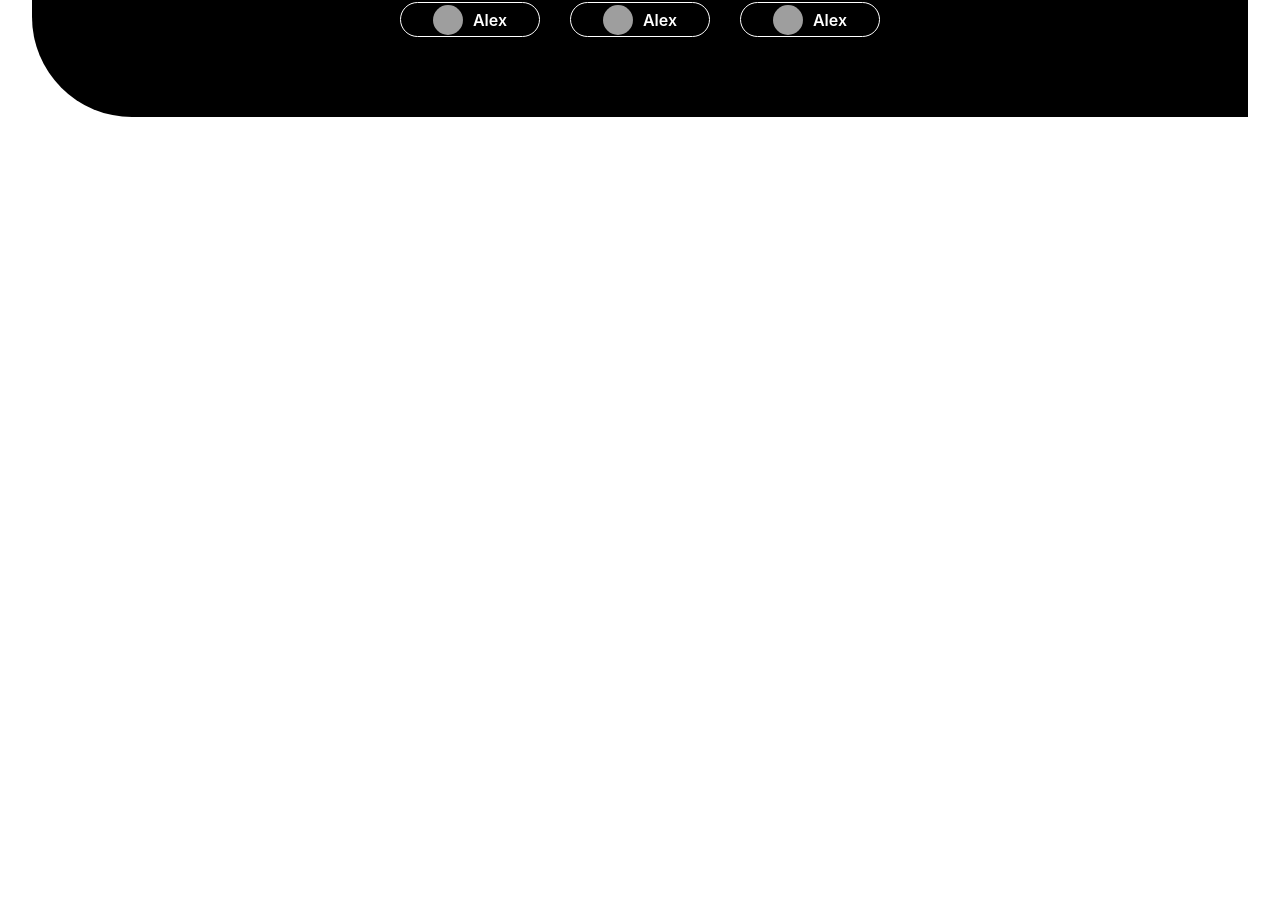
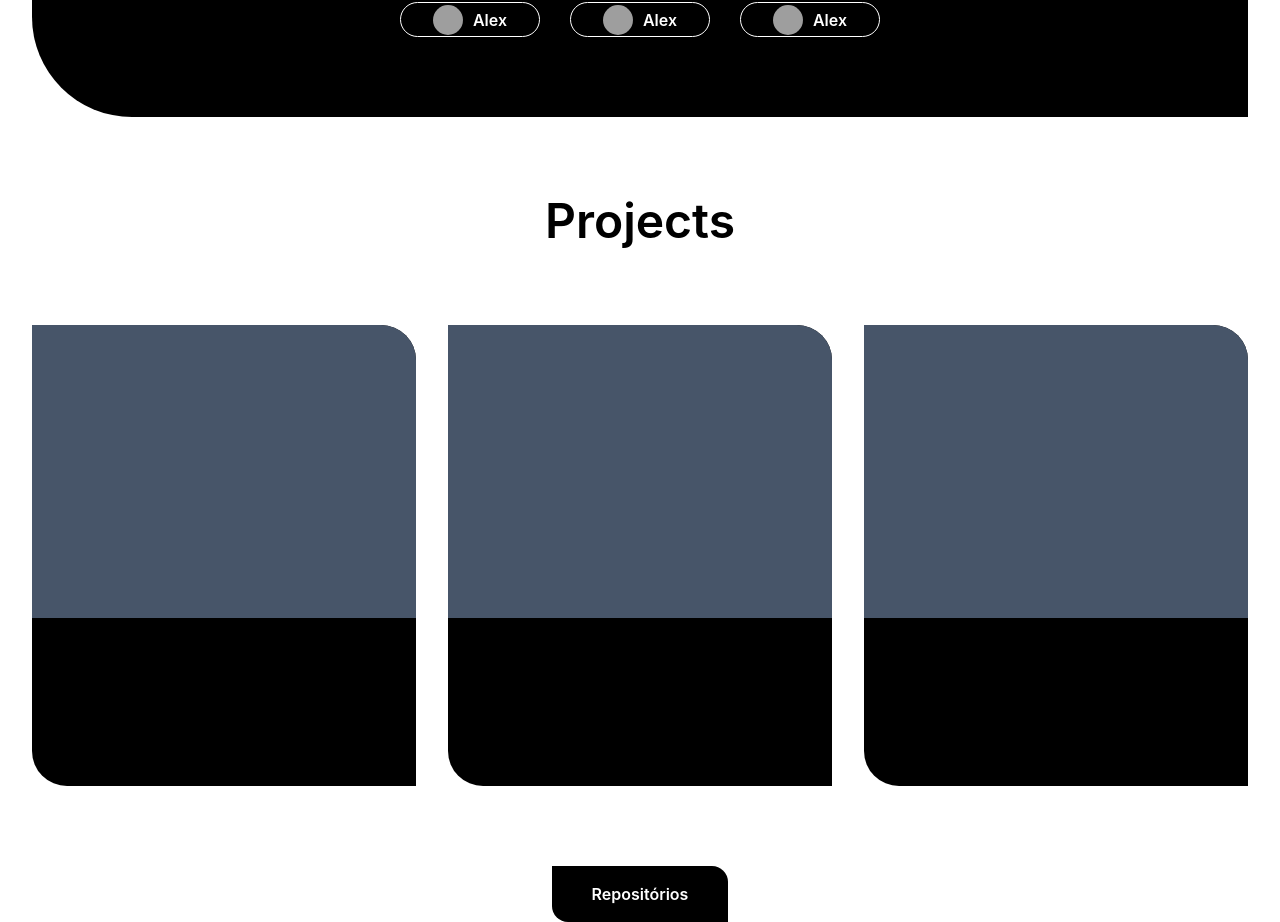
Before and after one commit to JovemAlex/portfolio, a React (Create React App) app: page / in a window 1280 px wide. Shown: the part 1231-2153 px from the top of the page. Before the commit the page ends 1348 px from the top, so only its background shows below. Built offline with nearby package versions, Linux system fonts and the light colour scheme; grey boxes are pictures that could not be loaded.

Commit message:
feat: add Projects component

```diff
--- a/src/App.jsx
+++ b/src/App.jsx
@@ -1,6 +1,7 @@
 import React from 'react';
 import Home from './pages/Home';
 import Stacks from './pages/Stacks';
+import Projects from './pages/Projects';
 import './App.css';
 
 function App() {
@@ -8,6 +9,7 @@ function App() {
     <div className='w-[1216px] max-w-[1216px]'>
       <Home />
       <Stacks />
+      <Projects />
     </div>
   )
 }
--- /dev/null
+++ b/src/components/Card.jsx
@@ -0,0 +1,28 @@
+const Card = ({ name, describe, tag, imgUrl, alt }) => {
+  return (
+    <div className="w-[384px] h-[461px] bg-black rounded-tr-[35px] rounded-bl-[35px]">
+
+      <div className="w-full h-[293px] bg-slate-600 rounded-tr-[35px]">
+        <img src={imgUrl} alt={alt} />
+      </div>
+
+      <div className="flex flex-col items-start justify-start p-[30px]">
+
+
+        <h2 className="text-2xl font-semibold text-white">
+          { name }
+        </h2>
+
+
+        <p className="max-w-[333px] max-h-[77px] text-wrap truncate text-white">
+          { describe }
+        </p>
+
+
+      </div>
+
+    </div>
+  );
+}
+
+export default Card;
--- /dev/null
+++ b/src/pages/Projects.jsx
@@ -0,0 +1,29 @@
+import React from 'react';
+import Card from '../components/Card';
+import Buttom from '../components/btn';
+
+function Projects() {
+  return (
+    <div className='flex items-center justify-center flex-col mt-20 gap-y-20'>
+
+      <div>
+        <h1 className='font-semibold text-5xl'>
+          Projects
+        </h1>
+      </div>
+
+
+      <div className='flex items-center justify-center gap-x-8'>
+        <Card />
+        <Card />
+        <Card />
+      </div>
+
+      <a href="https://google.com">
+        <Buttom name={'Repositórios'}/>
+      </a>
+    </div>
+  )
+}
+
+export default Projects
```
